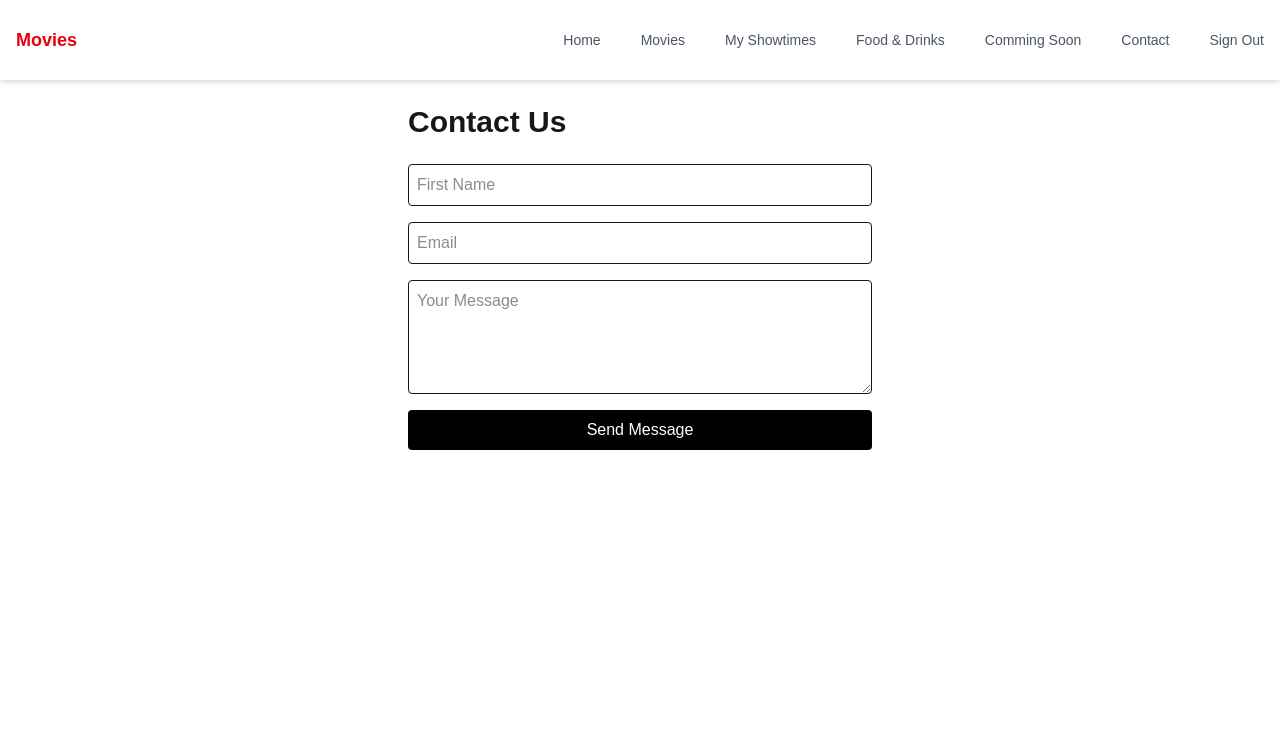
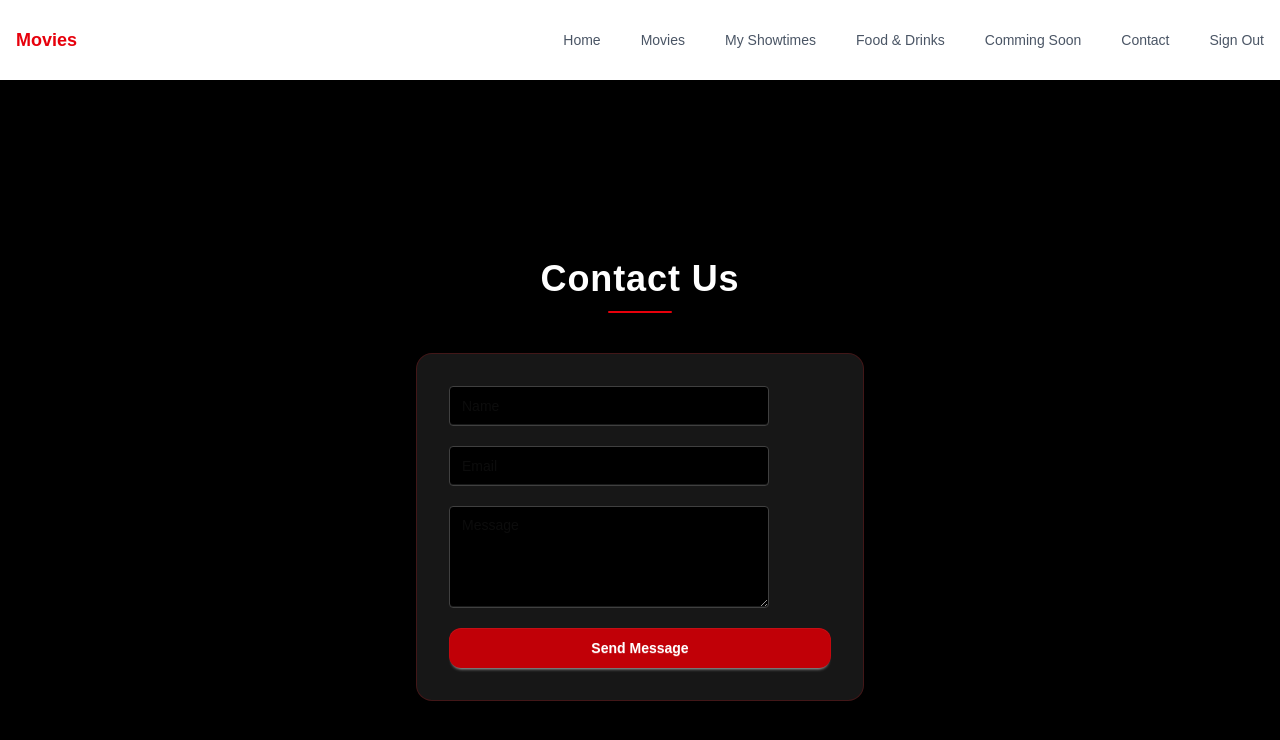
Before and after one commit to SantinoGiordano/theaterAppFrontend, a Next.js app: page /contact in a window 1280 px wide. Shown: the top 740 px of the page. Built offline with nearby package versions, Linux system fonts and the light colour scheme.

Commit message:
added some debugging

```diff
--- a/app/(root)/contact/page.tsx
+++ b/app/(root)/contact/page.tsx
@@ -14,14 +14,12 @@ export default function Contact() {
 
     const res = await fetch("/api/send", {
       method: "POST",
-      headers: {
-        "Content-Type": "application/json",
-      },
+      headers: { "Content-Type": "application/json" },
       body: JSON.stringify({ firstName, email, message }),
     });
 
     if (res.ok) {
-      setStatus("Message sent successfully!");
+      setStatus("Message sent successfully.");
       setFirstName("");
       setEmail("");
       setMessage("");
@@ -31,16 +29,27 @@ export default function Contact() {
   };
 
   return (
-    <div className="max-w-lg mx-auto p-6">
-      <h1 className="text-3xl font-bold mb-6">Contact Us</h1>
+    <div className="min-h-screen bg-black flex items-center justify-center px-4">
+      <div className="w-full max-w-md">
 
-      <form onSubmit={handleSubmit} className="flex flex-col gap-4">
+        {/* Title */}
+        <div className="text-center mb-10">
+          <h1 className="text-4xl font-semibold text-white tracking-wide">
+            Contact Us
+          </h1>
+          <div className="mt-3 h-[2px] w-16 bg-red-600 mx-auto rounded-full" />
+        </div>
+
+        {/* Card */}
+        <div className="bg-neutral-900 border border-red-900/40 rounded-2xl p-8 shadow-xl">
+          <form onSubmit={handleSubmit} className="flex flex-col gap-5">
+
             <input
               type="text"
-          placeholder="First Name"
+              placeholder="Name"
               value={firstName}
               onChange={(e) => setFirstName(e.target.value)}
-          className="border p-2 rounded"
+              className="input input-bordered bg-black border-neutral-700 focus:border-red-600 focus:outline-none"
               required
             />
 
@@ -49,28 +58,36 @@ export default function Contact() {
               placeholder="Email"
               value={email}
               onChange={(e) => setEmail(e.target.value)}
-          className="border p-2 rounded"
+              className="input input-bordered bg-black border-neutral-700 focus:border-red-600 focus:outline-none"
               required
             />
 
             <textarea
-          placeholder="Your Message"
+              placeholder="Message"
               value={message}
               onChange={(e) => setMessage(e.target.value)}
-          className="border p-2 rounded"
               rows={4}
+              className="textarea textarea-bordered bg-black border-neutral-700 focus:border-red-600 focus:outline-none"
               required
             />
 
             <button
               type="submit"
-          className="bg-black text-white p-2 rounded hover:opacity-80"
+              className="btn bg-red-700 hover:bg-red-600 text-white border-none rounded-xl transition-all duration-200"
             >
               Send Message
             </button>
+
           </form>
 
-      {status && <p className="mt-4">{status}</p>}
+          {status && (
+            <p className="text-sm text-center text-neutral-400 mt-6">
+              {status}
+            </p>
+          )}
+        </div>
+
+      </div>
     </div>
   );
 }
```
Lines whose indentation alone changed are shown as unchanged.
